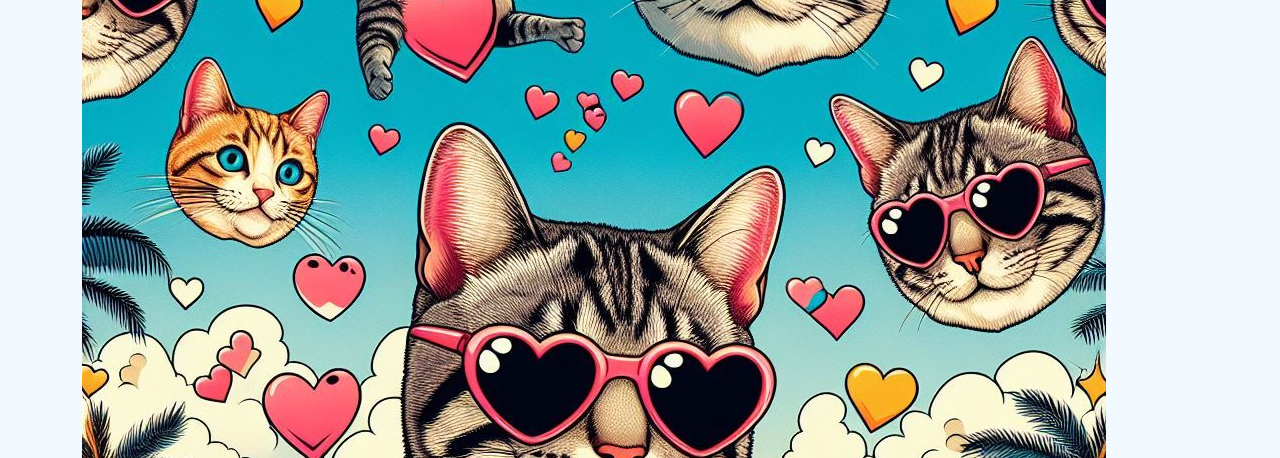
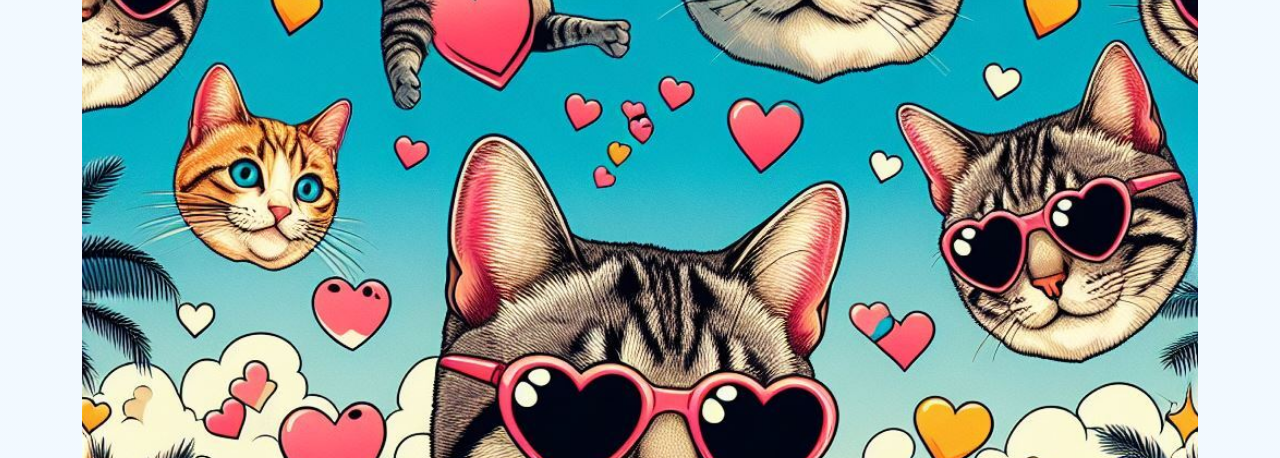
Before and after one commit to nyfywy/mrskate, a plain HTML site: page index.html in a window 1280 px wide. Both pictures are taken after a click on the picture 640 px from the left and 481 px from the top of the page. Shown: the part 342-800 px from the top of the page. Drawn offline with nearby package versions, Linux system fonts and the light colour scheme.

Commit message:
Update index.html

```diff
--- a/index.html
+++ b/index.html
@@ -56,7 +56,8 @@
         document.getElementById("totalSeconds").innerHTML = "To w sumie: " + totalSeconds + " sekund";
     }, 1000); // Aktualizuj co 1000 milisekund (1 sekunda)
 </script>
-</div><em>i za każdą z tych sekund Ci dziękuję&nbsp;🌹</em><div><img id="randomImage" alt="Random Image">
+</div><em>i za każdą z tych sekund Ci dziękuję&nbsp;🌹</em><div>
+    <img id="randomImage" alt="Random Image">
 
 <!-- Guzik jako obraz -->
 <img src="guzik.png" alt="Show Random Image" onclick="showRandomImage()" style="cursor: pointer; height: 20%; width: 20%;">
@@ -91,6 +92,7 @@
     <style>
         #randomImage {
             display: none; /* Początkowo ukryj obraz */
+            width: 100%;
         }
     </style>
 </body>
```
